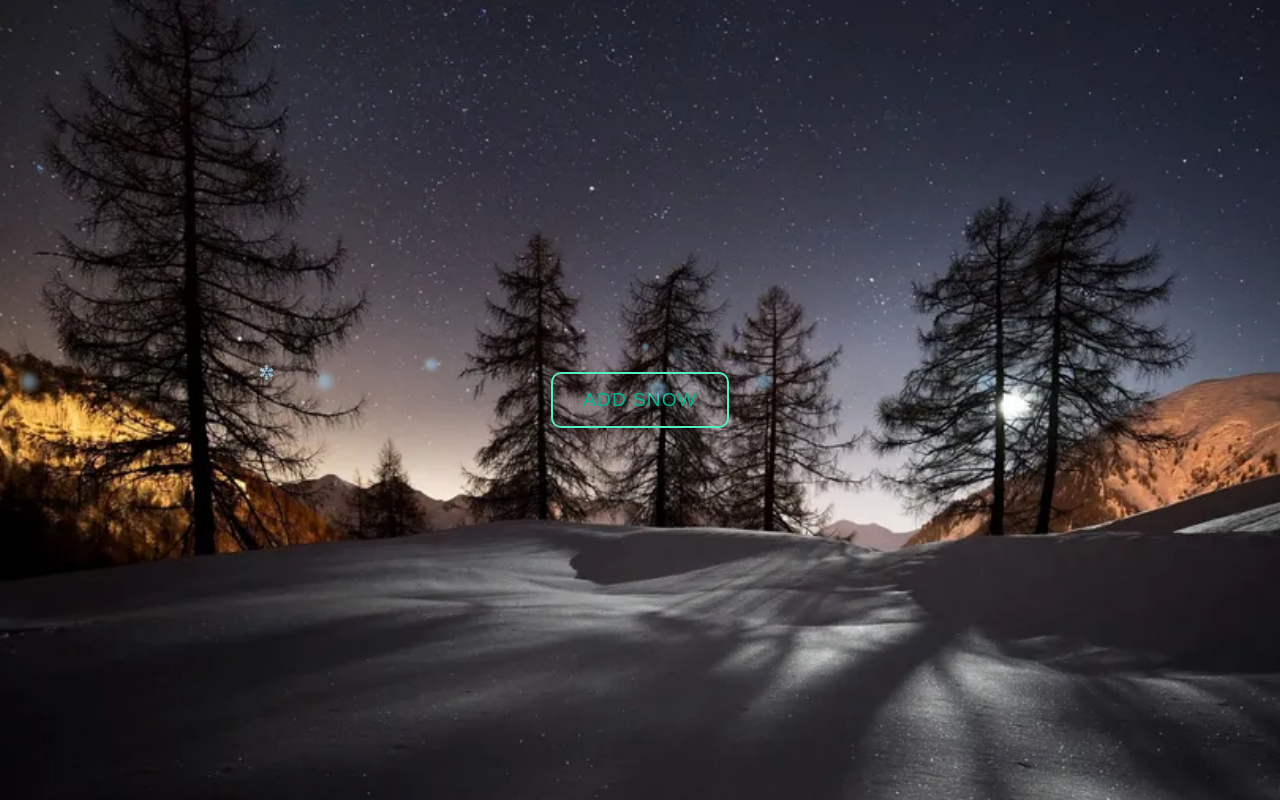
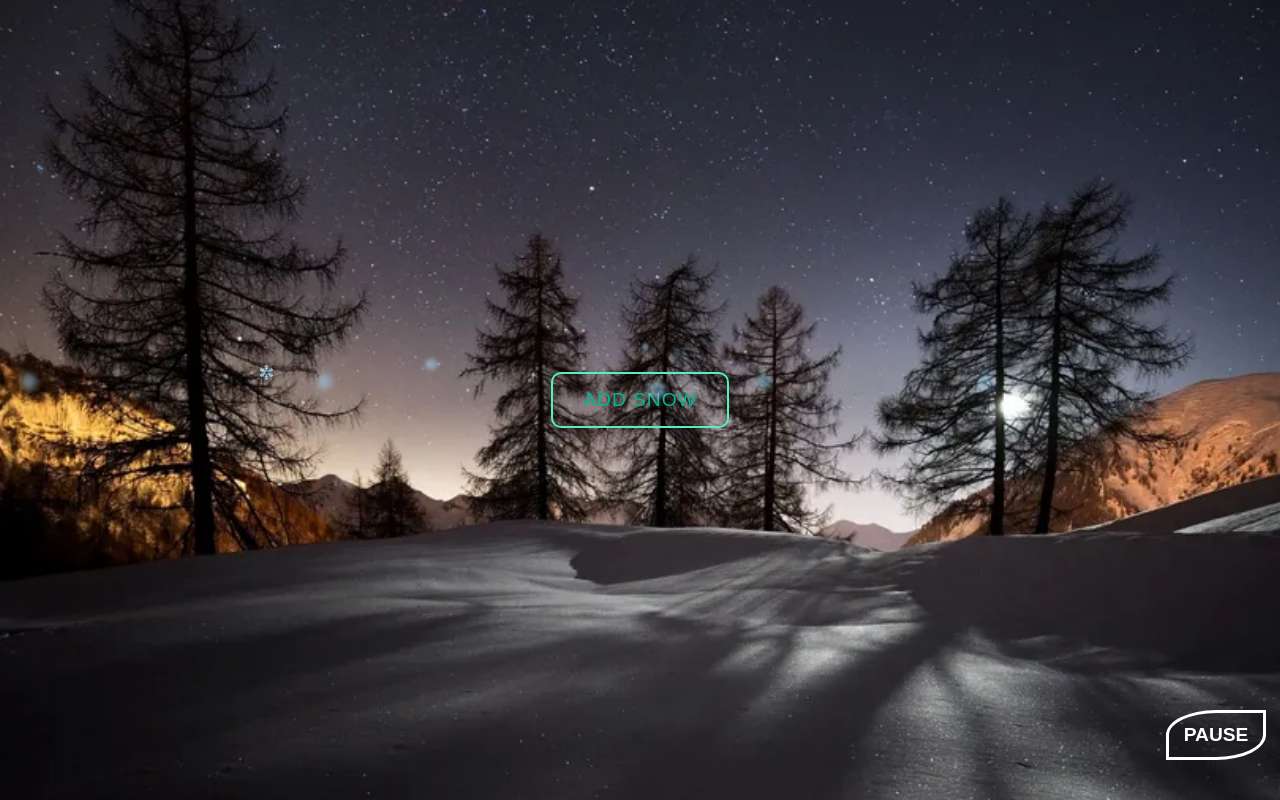
Before and after one commit to chiendevj/snow, a plain HTML site: page index.html in a window 1280 px wide. Drawn offline with Linux system fonts and the light colour scheme.

Commit message:
change css, js

```diff
--- a/css/snow.css
+++ b/css/snow.css
@@ -16,9 +16,9 @@ body {
     align-items: center;
 }
 
-.snow{
+.snow {
     position: absolute;
-    top: 0;
+    top: -100%;
     left: 50px;
     animation: rotatesnow 10s linear infinite, move 10s linear infinite;
 }
@@ -63,28 +63,76 @@ body {
     transform: scale(0.9);
 }
 
+.btn-pause {
+    width: 100px;
+    height: 50px;
+    position: fixed;
+    bottom: 5%;
+    right: calc(5% - 50px);
+    background: transparent;
+    font-size: 1.2em;
+    font-weight: 600;
+    color: #fff;
+    border: 3px solid #fff;
+    border-radius: 50% 0;
+    overflow: hidden;
+    transition: ease-out 0.5s;
+
+}
+
+.btn-pause::before {
+    position: absolute;
+    content: '';
+    top: 0;
+    left: -30px;
+    width: 0%;
+    height: 100%;
+    transform: skew(45deg);
+    background-color: #55efc4;
+    transition: ease-out 0.5s;
+    z-index: -1;
+}
+
+.btn-pause:hover::before {
+    width: 200px;
+}
+
+.btn-pause:hover {
+    cursor: pointer;
+}
+
+.btn-pause:active {
+    transform: scale(0.9);
+}
+
+
 
 @keyframes rotatesnow {
     0% {
         transform: rotate(-40deg);
     }
+
     20% {
         transform: rotate(40deg);
 
 
     }
+
     40% {
         transform: rotate(-40deg);
 
     }
+
     60% {
         transform: rotate(40deg);
 
     }
+
     80% {
         transform: rotate(-40deg);
 
     }
+
     100% {
         transform: rotate(40deg);
 
@@ -96,6 +144,7 @@ body {
     0% {
         top: -20%;
     }
+
     100% {
         top: 100%;
     }
--- a/index.html
+++ b/index.html
@@ -12,9 +12,10 @@
         <button class="btn-add">
             ADD SNOW
         </button>
-        <!-- <div class="snow">
-            <div class="flower-snow"></div>
-        </div> -->
+        <button class="btn-pause">
+            PAUSE
+        </button>
+
     </div>
     <script src="./js/app.js"></script>
 </body>
--- a/js/app.js
+++ b/js/app.js
@@ -3,20 +3,20 @@ const btnAdd = document.querySelector('.btn-add');
 const count = Math.floor(Math.random() * 10) + 1;
 const arrayFilter = [0, 1, 2, 3, 4, 5];
 const arraySizeSnow = [10, 15, 20, 25, 30, 35, 40];
-
+const btnPause = document.querySelector('.btn-pause');
 
 // When click the button
 btnAdd.addEventListener('click', function () {
     const div = document.createElement('div');
     let filer = arrayFilter[(Math.floor(Math.random() * (arrayFilter.length)))];
-    div.innerHTML = '<div class="flower-snow" style="filter: blur('+filer+'px)"></div>';
+    div.innerHTML = '<div class="flower-snow" style="filter: blur(' + filer + 'px)"></div>';
     let leftSnow = Math.floor(Math.random() * container.clientWidth);
     let sizeSnow = arraySizeSnow[(Math.floor(Math.random() * (arraySizeSnow.length)))];
     div.classList.add('snow');
     div.style.left = leftSnow + 'px';
     div.style.backdropFilter = filer + 'px';
     div.style.height = sizeSnow * 2 + 'px';
-    div.style.width = sizeSnow +'px';
+    div.style.width = sizeSnow + 'px';
 
     container.append(div);
 });
@@ -25,14 +25,33 @@ btnAdd.addEventListener('click', function () {
 for (let i = 0; i < count; i++) {
     const div = document.createElement('div');
     let filer = arrayFilter[(Math.floor(Math.random() * (arrayFilter.length)))];
-    div.innerHTML = '<div class="flower-snow" style="filter: blur('+filer+'px)"></div>';
+    div.innerHTML = '<div class="flower-snow" style="filter: blur(' + filer + 'px)"></div>';
     let leftSnow = Math.floor(Math.random() * container.clientWidth);
     let sizeSnow = arraySizeSnow[(Math.floor(Math.random() * (arraySizeSnow.length)))];
     div.classList.add('snow');
     div.style.left = leftSnow + 'px';
     div.style.backdropFilter = filer + 'px';
     div.style.height = sizeSnow * 2 + 'px';
-    div.style.width = sizeSnow +'px';
+    div.style.width = sizeSnow + 'px';
 
     container.append(div);
 }
+
+let temp = 0;
+btnPause.addEventListener('click', function () {
+    let arraySnow = document.querySelectorAll('.snow');
+    if (temp == 0) {
+        arraySnow.forEach(element => {
+            element.style.animationIterationCount='unset';
+        });
+        temp = 1;
+    }
+    else {
+        arraySnow.forEach(element => {
+            element.style.animationIterationCount='infinite';
+        });
+        temp = 0;
+    }
+
+
+});
```
Lines whose indentation alone changed are shown as unchanged.
